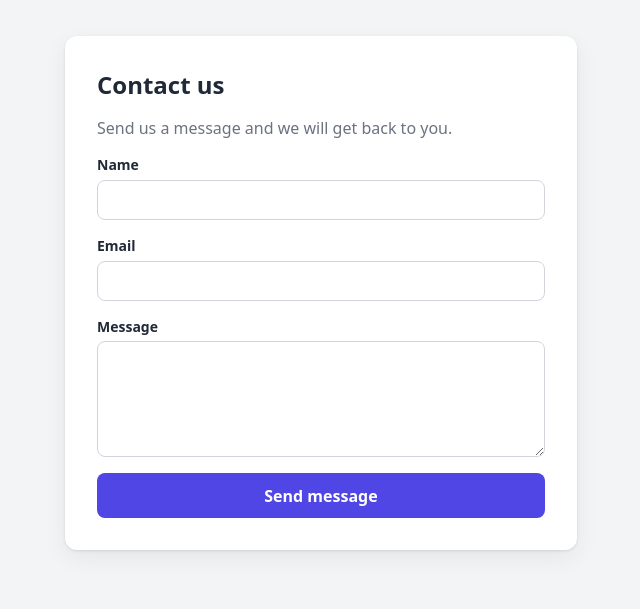
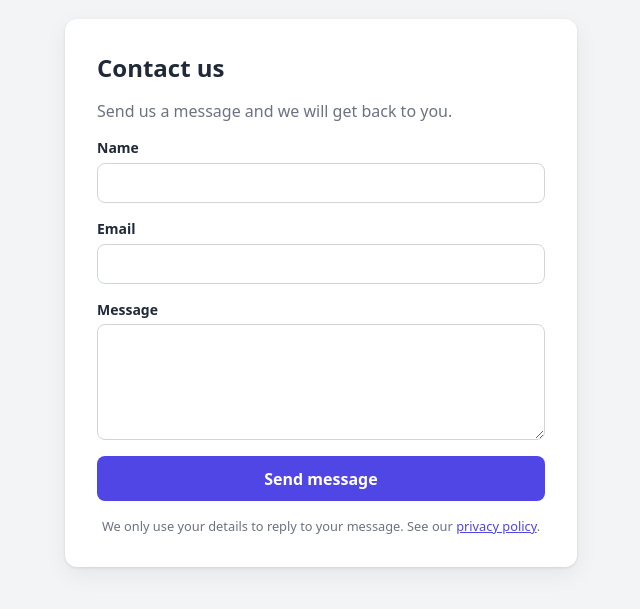
Before and after one commit to spietrza/taskcell-demo-form, a React (Vite) app in the folder web/: page / in a window 1280 px wide. Shown: the part 107-716 px from the top of the page, without its empty margins (319-959 px from the left). Built offline with nearby package versions, Linux system fonts and the light colour scheme; no server answers.

Commit message:
feat: Add a link to the privacy policy under the form (spietrza/taskcell-demo-form#17)

```diff
--- a/web/src/app.tsx
+++ b/web/src/app.tsx
@@ -70,6 +70,9 @@ export function App(): JSX.Element {
           {errors.message && <span className="error">{errors.message}</span>}
         </label>
         <button type="submit">Send message</button>
+        <p className="privacy">
+          We only use your details to reply to your message. See our <a href="/privacy">privacy policy</a>.
+        </p>
       </form>
     </main>
   );
--- a/web/src/styles.css
+++ b/web/src/styles.css
@@ -26,3 +26,5 @@ button {
 button:hover { background: #4338ca; }
 .error { color: #dc2626; font-size: 0.8rem; font-weight: 400; margin: 0; }
 .success { color: #047857; background: #ecfdf5; padding: 0.6rem 0.75rem; border-radius: 8px; margin: 0; }
+.privacy { margin: 0; color: #6b7280; font-size: 0.8rem; text-align: center; }
+.privacy a { color: #4f46e5; }
```
Also changed, not shown: 1 other file (tests, documents, lock files or other folders).
